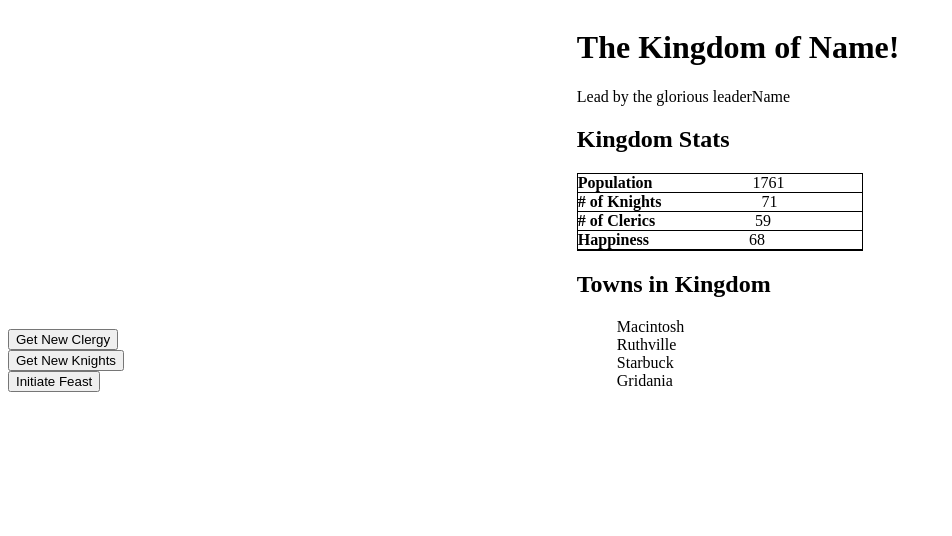
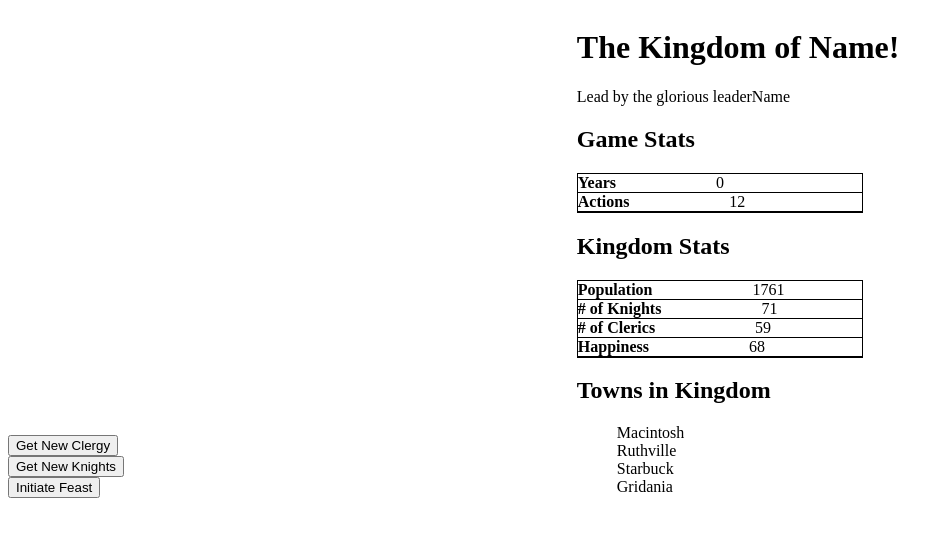
Before and after one commit to luciahillrains/my-little-kingdom-web, an Angular app: page /kingdom-creator in a window 1280 px wide. Both pictures are taken after a click on the button "Start Your Reign". Shown: the top 536 px of the page, without its empty margins (0-952 px from the left). Built offline with nearby package versions, Linux system fonts and the light colour scheme.

Commit message:
gamestats component

```diff
--- a/src/app/app.module.ts
+++ b/src/app/app.module.ts
@@ -12,6 +12,7 @@ import { DataService } from './data.service';
 import { MenuComponent } from './menu/menu.component';
 import { GameScreenComponent } from './game-screen/game-screen.component';
 import { GameService } from './game.service';
+import { GamestatsComponent } from './gamestats/gamestats.component';
 
 
 @NgModule({
@@ -22,6 +23,7 @@ import { GameService } from './game.service';
     KingdomCreatorComponent,
     MenuComponent,
     GameScreenComponent,
+    GamestatsComponent,
       ],
   imports: [
     BrowserModule,
--- /dev/null
+++ b/src/app/gamestats.ts
@@ -0,0 +1,4 @@
+export class GameStats {
+	years:number = 0;
+	ap:number = 12;
+}
--- /dev/null
+++ b/src/app/gamestats/gamestats.component.css
@@ -0,0 +1,24 @@
+.pair-container {
+	height: auto;
+	border: 1px solid black;
+	width: 50%;
+}
+
+.pair {
+	width: auto;
+	border-bottom: 1px solid black;
+}
+
+.pair-name {
+	display:inline-block;
+	font-weight: bold;
+}
+
+.pair-value {
+	display:inline-block;
+	padding-left: 100px;
+}
+
+.nondecorated-list {
+	list-style: none;
+}
--- /dev/null
+++ b/src/app/gamestats/gamestats.component.html
@@ -0,0 +1,11 @@
+<h2>Game Stats</h2>
+<div class="pair-container">
+	<div class="pair">
+		<div class="pair-name">Years</div>
+		<div class="pair-value">{{stats.years}}</div>
+	</div>
+	<div class="pair">
+		<div class="pair-name">Actions</div>
+		<div class="pair-value">{{stats.ap}}</div>
+	</div>
+</div>
--- /dev/null
+++ b/src/app/gamestats/gamestats.component.ts
@@ -0,0 +1,15 @@
+import { Component, OnInit } from '@angular/core';
+import { GameStats} from '../gamestats';
+@Component({
+  selector: 'app-gamestats',
+  templateUrl: './gamestats.component.html',
+  styleUrls: ['./gamestats.component.css']
+})
+export class GamestatsComponent implements OnInit {
+	stats:GameStats = new GameStats();
+  constructor() { }
+
+  ngOnInit() {
+  }
+
+}
--- a/src/app/kingdom/kingdom.component.html
+++ b/src/app/kingdom/kingdom.component.html
@@ -3,6 +3,7 @@
 </div>
 <h1>The Kingdom of {{kingdom.name}}!</h1>
 <p>Lead by the glorious {{kingdom.leaderName}}</p>
+<app-gamestats></app-gamestats>
 
 <h2>Kingdom Stats</h2>
 <div class="pair-container">
```
Also changed, not shown: 1 other file (tests, documents, lock files or other folders).
